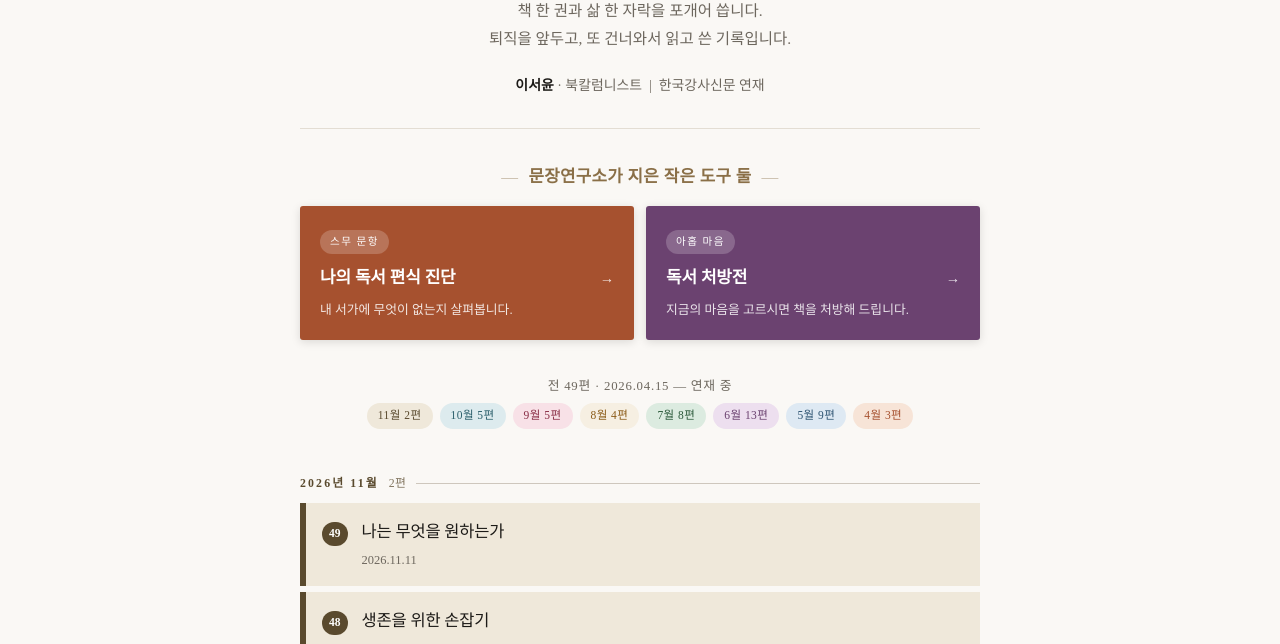
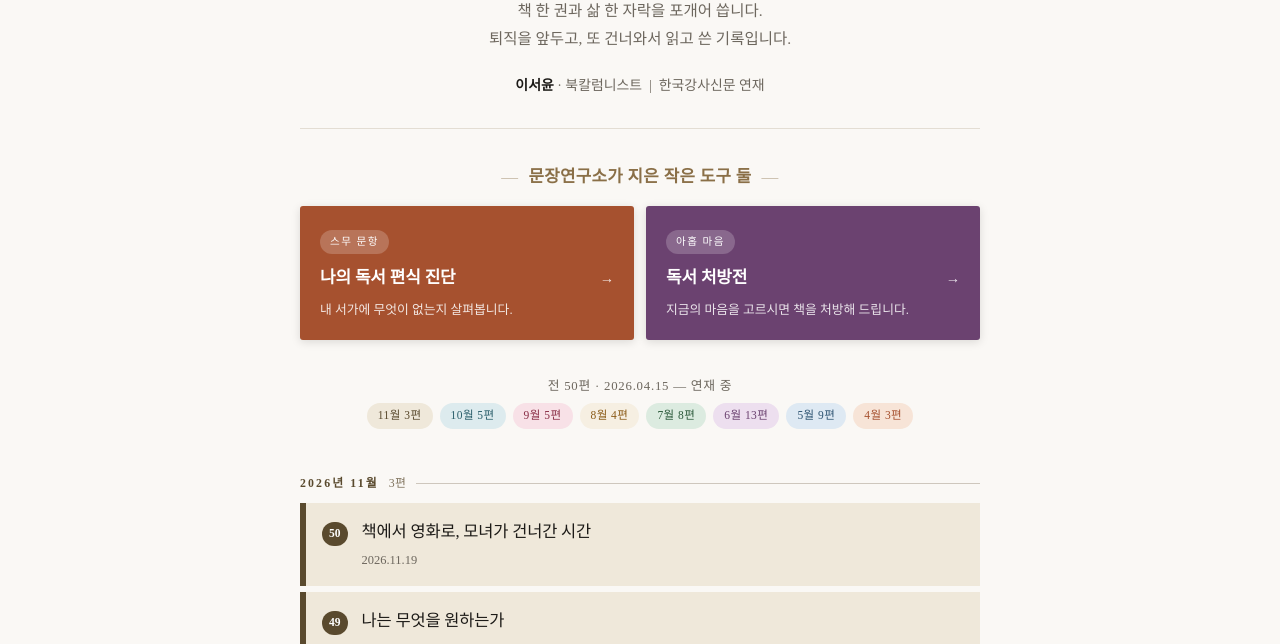
Before and after one commit to outis-books/column, a plain HTML site: page index.html in a window 1280 px wide. Shown: the part 155-799 px from the top of the page. Drawn offline with Linux system fonts and the light colour scheme.

Commit message:
새 칼럼 자동 추가 (2026-11-19)

```diff
--- a/index.html
+++ b/index.html
@@ -267,7 +267,8 @@ const D = [
  [46,"2026.10.21","원하는 시간은 그냥 오지 않았다",212347,""],
  [47,"2026.10.29","나만의 방은 없지만",212781,""],
  [48,"2026.11.04","생존을 위한 손잡기",213138,""],
- [49,"2026.11.11","나는 무엇을 원하는가",213616,""]
+ [49,"2026.11.11","나는 무엇을 원하는가",213616,""],
+ [50,"2026.11.19","책에서 영화로, 모녀가 건너간 시간",214113,""]
 ];
 const esc = s => s.replace(/[&<>"]/g, c => ({'&':'&amp;','<':'&lt;','>':'&gt;','"':'&quot;'}[c]));
 const mo = d => d.slice(5,7).replace(/^0/,'');
```
